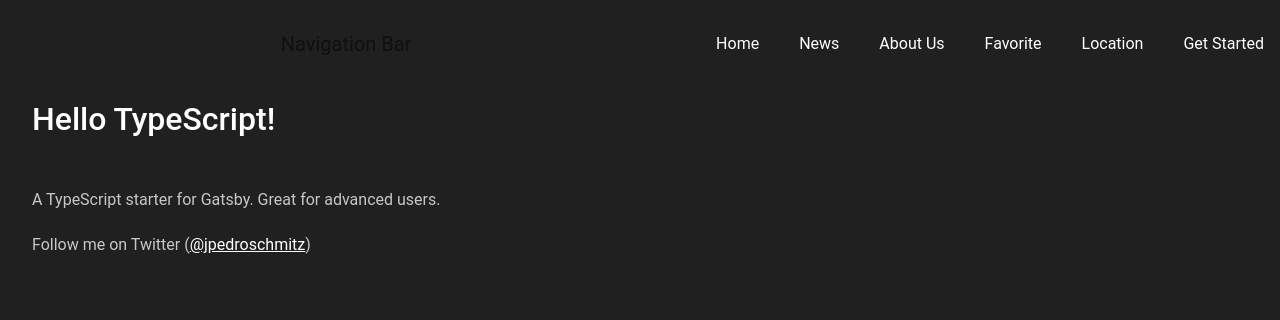
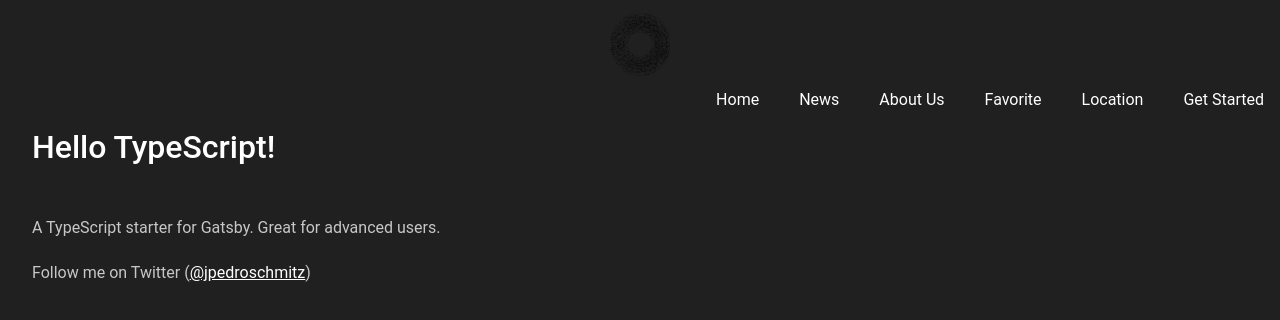
Before and after one commit to Corporalis/gatsby-template, a Gatsby site: page / in a window 1280 px wide. Built offline with nearby package versions, Linux system fonts and the light colour scheme; Gatsby itself is replaced by a stand-in of ours.

Commit message:
feat: :construction: add default logo to header

```diff
--- a/gatsby-config.ts
+++ b/gatsby-config.ts
@@ -1,10 +1,23 @@
-import type { GatsbyConfig } from 'gatsby';
+import type { GatsbyConfig } from 'gatsby'
 
 const config: GatsbyConfig = {
   // Since `gatsby-plugin-typescript` is automatically included in Gatsby you
   // don't need to define it here (just if you need to change the options)
-  plugins: ['gatsby-plugin-pnpm', 'gatsby-plugin-styled-components'],
+  plugins: [
+    'gatsby-plugin-pnpm',
+    'gatsby-plugin-styled-components',
+    {
+      resolve: `gatsby-source-filesystem`,
+      options: {
+        name: `images`,
+        path: `${__dirname}/src/images`,
+      },
+    },
+    'gatsby-plugin-image',
+    'gatsby-plugin-sharp',
+    'gatsby-transformer-sharp',
+  ],
   jsxRuntime: 'automatic',
-};
+}
 
-export default config;
+export default config
--- a/package.json
+++ b/package.json
@@ -34,8 +34,12 @@
   "dependencies": {
     "babel-plugin-styled-components": "2.1.4",
     "gatsby": "5.9.0",
+    "gatsby-plugin-image": "3.13.1",
     "gatsby-plugin-pnpm": "1.2.10",
+    "gatsby-plugin-sharp": "5.13.1",
     "gatsby-plugin-styled-components": "6.13.1",
+    "gatsby-source-filesystem": "5.13.1",
+    "gatsby-transformer-sharp": "5.13.1",
     "react": "18.2.0",
     "react-dom": "18.2.0",
     "react-icons": "5.2.1",
--- a/src/components/Layout.tsx
+++ b/src/components/Layout.tsx
@@ -1,8 +1,8 @@
 import { GlobalStyles } from '@/GlobalStyles'
 import { JSX, ReactNode } from 'react'
 import styled, { ThemeProvider } from 'styled-components'
+import media from 'styled-media-query'
 import { theme } from '../theme'
-import media from 'styled-media-query'
 import NavigationBar from './NavigationBar'
 
 export const Layout = ({ children }: { children: ReactNode }): JSX.Element => {
@@ -18,9 +18,9 @@ export const Layout = ({ children }: { children: ReactNode }): JSX.Element => {
 }
 
 const Main = styled.main`
-  margin-top: 100px;
+  margin-top: 8em;
   padding: 0 2em;
   ${media.lessThan('small')`
-    margin-top: 100px;
+    margin-top: 8em;
   `}
 `
--- a/src/components/NavigationBar.tsx
+++ b/src/components/NavigationBar.tsx
@@ -1,4 +1,6 @@
-import { Link } from 'gatsby'
+import { GatsbyImageData } from '@/models/GatsbyImageData'
+import { Link, graphql, useStaticQuery } from 'gatsby'
+import { GatsbyImage } from 'gatsby-plugin-image'
 import { useState } from 'react'
 import { IoClose, IoMenu } from 'react-icons/io5'
 import { useMediaQuery } from 'react-responsive'
@@ -9,12 +11,28 @@ interface NavigationBarProps {
   isMenuOpen: boolean
 }
 
+interface NavigationBarQuery {
+  image: GatsbyImageData
+}
+
 const MOBILE_BREAKPOINT = defaultBreakpoints.medium
 const MOBILE_BREAKPOINT_NAME = 'medium'
 
 const NavigationBar = () => {
   const [isMenuOpen, setIsMenuOpen] = useState(false)
   const isMobile = useMediaQuery({ maxWidth: MOBILE_BREAKPOINT })
+
+  const { image } = useStaticQuery<NavigationBarQuery>(
+    graphql`
+      query {
+        image: file(relativePath: { eq: "logo.png" }) {
+          childImageSharp {
+            gatsbyImageData(layout: CONSTRAINED, width: 100)
+          }
+        }
+      }
+    `
+  )
 
   const toggleMenu = () => {
     setIsMenuOpen(!isMenuOpen)
@@ -67,10 +85,15 @@ const NavigationBar = () => {
     <Header>
       <Nav>
         <Spacer></Spacer>
-        <NavTitle to="/">Navigation Bar</NavTitle>
+        <LogoContainer>
+          <GatsbyImage
+            image={image.childImageSharp.gatsbyImageData}
+            alt="Logo"
+          />
+        </LogoContainer>
 
         {isMobile && (
-          <NavToggle onClick={toggleMenu}>
+          <NavToggle isMenuOpen={isMenuOpen} onClick={toggleMenu}>
             <IoMenu />
           </NavToggle>
         )}
@@ -133,6 +156,7 @@ const NavList = styled.ul`
   ${media.greaterThan(MOBILE_BREAKPOINT_NAME)`
     flex-direction: row;
     column-gap: 2.5rem;
+    margin-top: 8rem;
   `}
 `
 
@@ -143,10 +167,11 @@ const NavItem = styled.li`
   list-style-type: none;
 `
 
-const NavToggle = styled.div`
+const NavToggle = styled.div<NavigationBarProps>`
   font-size: 1.5rem;
   color: ${({ theme }) => theme.colors.text};
   cursor: pointer;
+  z-index: 1;
 
   ${media.greaterThan(MOBILE_BREAKPOINT_NAME)`
     display: none;
@@ -168,6 +193,7 @@ const NavMenu = styled.div<NavigationBarProps>`
   height: 100%;
   padding: 6rem 3rem 0;
   transition: right 0.4s;
+  z-index: 2;
 
   ${({ isMenuOpen }) =>
     `
@@ -178,3 +204,12 @@ const NavMenu = styled.div<NavigationBarProps>`
 `
 
 const Spacer = styled.div``
+
+const LogoContainer = styled.div`
+  background-color: transparent;
+  position: absolute;
+  width: 100%;
+  display: flex;
+  align-items: center;
+  justify-content: center;
+`
--- /dev/null
+++ b/src/models/GatsbyImageData.ts
@@ -0,0 +1,7 @@
+import { IGatsbyImageData } from "gatsby-plugin-image"
+
+export interface GatsbyImageData {
+    childImageSharp: {
+      gatsbyImageData: IGatsbyImageData
+    }
+  }
```
Also changed, not shown: src/images/logo.png (added), 1 other file.
